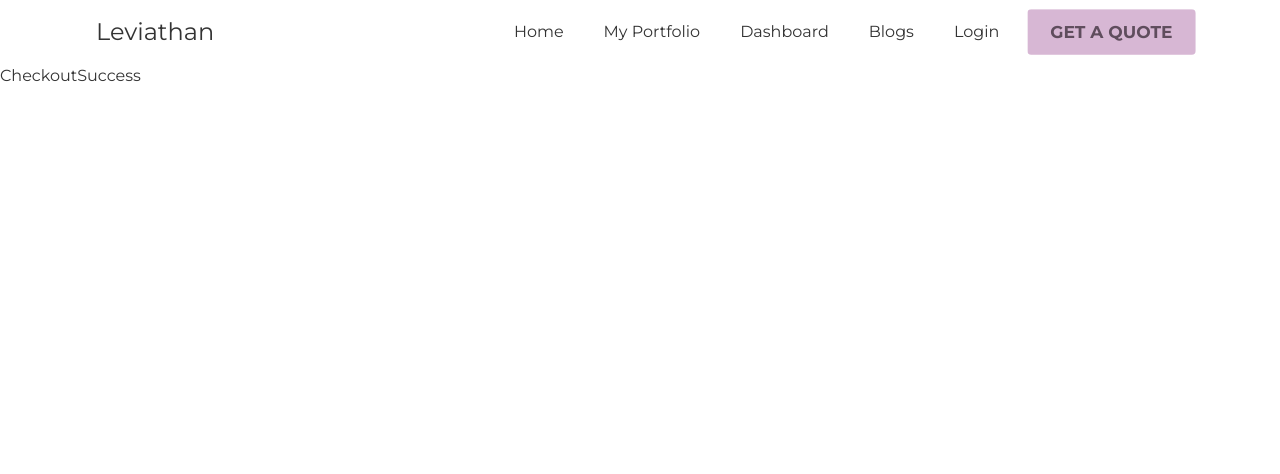
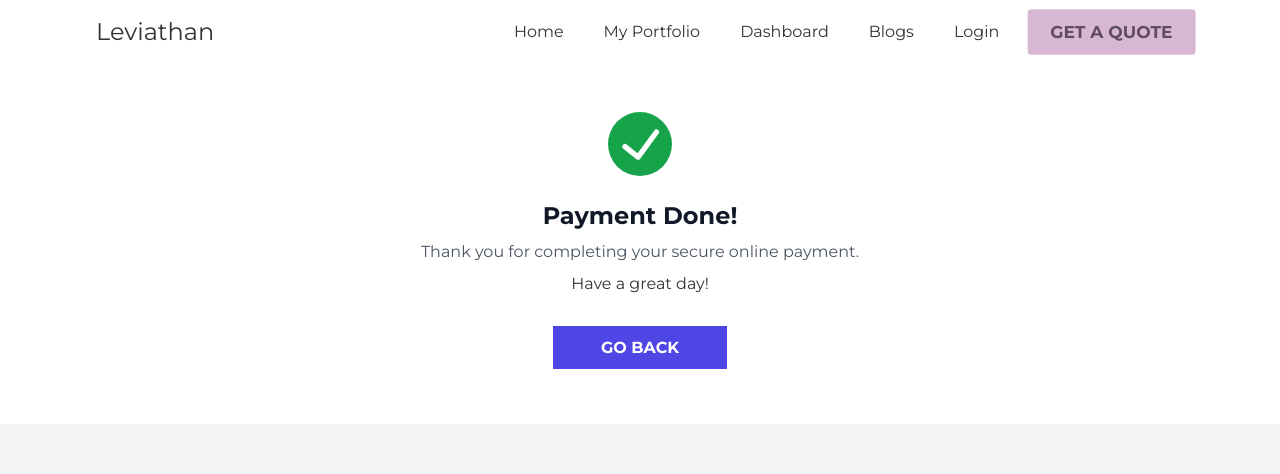
Before and after one commit to Raiyan109/manufacturer-website, a React (Create React App) app: page /checkout-success in a window 1280 px wide. Shown: the top 474 px of the page. Built offline with nearby package versions, Linux system fonts and the light colour scheme; no server answers.

Commit message:
checkout success

```diff
--- a/src/Pages/CheckoutSuccess.js
+++ b/src/Pages/CheckoutSuccess.js
@@ -3,7 +3,26 @@
 const CheckoutSuccess = () => {
     return (
         <div>
-            CheckoutSuccess
+
+            <div className="bg-gray-100 h-screen">
+                <div className="bg-white p-6  md:mx-auto">
+                    <svg viewBox="0 0 24 24" className="text-green-600 w-16 h-16 mx-auto my-6">
+                        <path fill="currentColor"
+                            d="M12,0A12,12,0,1,0,24,12,12.014,12.014,0,0,0,12,0Zm6.927,8.2-6.845,9.289a1.011,1.011,0,0,1-1.43.188L5.764,13.769a1,1,0,1,1,1.25-1.562l4.076,3.261,6.227-8.451A1,1,0,1,1,18.927,8.2Z">
+                        </path>
+                    </svg>
+                    <div className="text-center">
+                        <h3 className="md:text-2xl text-base text-gray-900 font-semibold text-center">Payment Done!</h3>
+                        <p className="text-gray-600 my-2">Thank you for completing your secure online payment.</p>
+                        <p> Have a great day!  </p>
+                        <div className="py-10 text-center">
+                            <a href="/" className="px-12 bg-indigo-600 hover:bg-indigo-500 text-white font-semibold py-3">
+                                GO BACK
+                            </a>
+                        </div>
+                    </div>
+                </div>
+            </div>
         </div>
     );
 };
```
